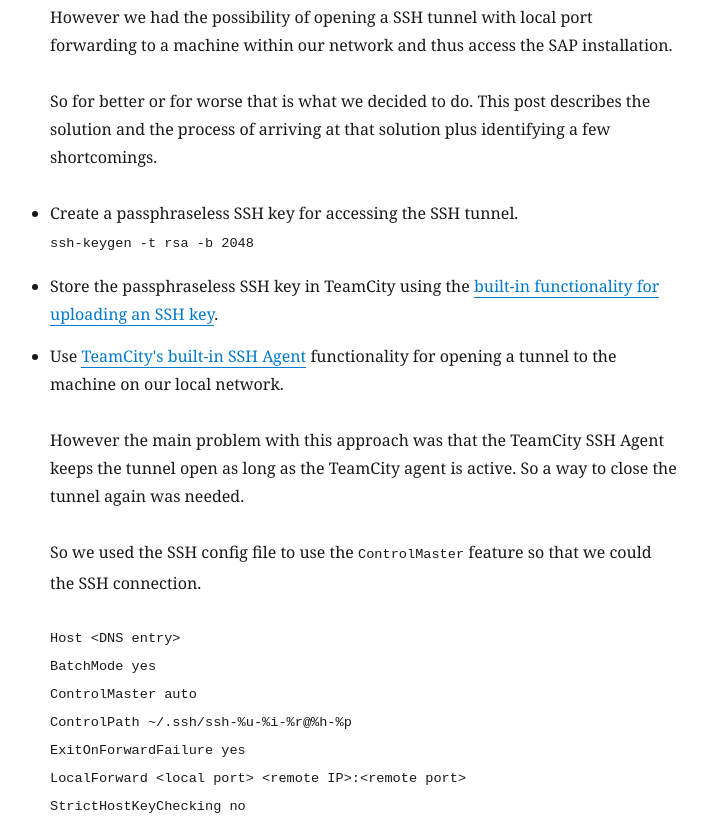
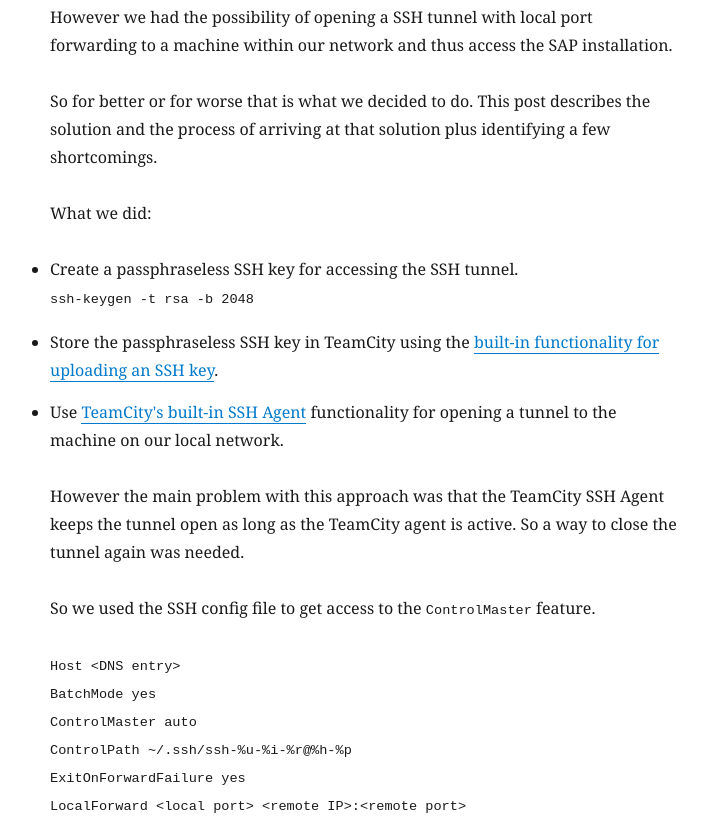
Before and after one commit to henrikrxn/henrikrxn.github.io, a Gatsby site: page /SSH-with-Teamcity/ in a window 1280 px wide. Shown: the part 475-1300 px from the top of the page, without its empty margins (275-982 px from the left). Built offline with nearby package versions, Linux system fonts and the light colour scheme; Gatsby itself is replaced by a stand-in of ours; some packages are replaced by stand-ins of ours; code samples lack their colours.

Commit message:
Improving wording in content

````diff
--- a/content/blog/SSH-with-Teamcity/index.md
+++ b/content/blog/SSH-with-Teamcity/index.md
@@ -20,6 +20,8 @@
  the solution and the process of arriving at that solution plus identifying a
  few shortcomings.
 
+What we did:
+
 * Create a passphraseless SSH key for accessing the SSH tunnel.
 `ssh-keygen -t rsa -b 2048`
 * Store the passphraseless SSH key in TeamCity using the
@@ -31,8 +33,7 @@
  keeps the tunnel open as long as the TeamCity agent is active. So a way to
  close the tunnel again was needed.
 
-So we used the SSH config file to use the `ControlMaster` feature so that we
- could the SSH connection.
+So we used the SSH config file to get access to the `ControlMaster` feature.
 
 ```shell-session
 Host <DNS entry>
````
